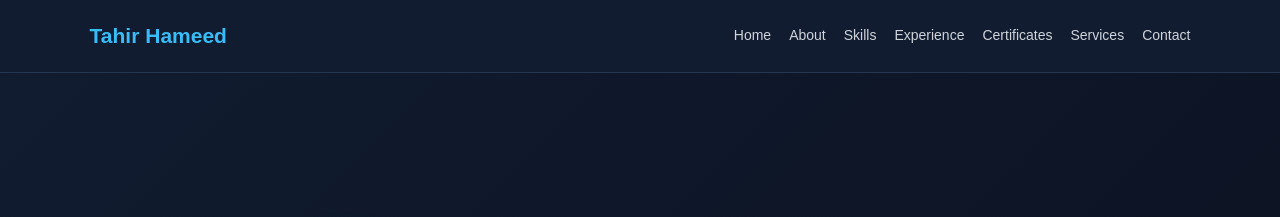
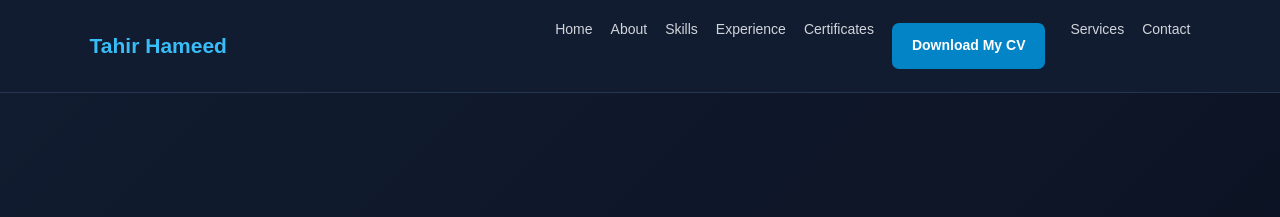
Before and after one commit to Muhammad-Tahir-Hameed/muhammad-tahir-hameed.github.io, a plain HTML site: page index.html in a window 1280 px wide. Shown: the top 217 px of the page. Drawn offline with Linux system fonts and the light colour scheme.

Commit message:
Update index.html

```diff
--- a/index.html
+++ b/index.html
@@ -183,6 +183,7 @@
     <a href="#skills">Skills</a>
     <a href="#experience">Experience</a>
     <a href="#certificates">Certificates</a>
+    <a class="button" href="cv.pdf" download>Download My CV</a>
     <a href="#services">Services</a>
     <a href="#contact">Contact</a>
   </nav>
```
